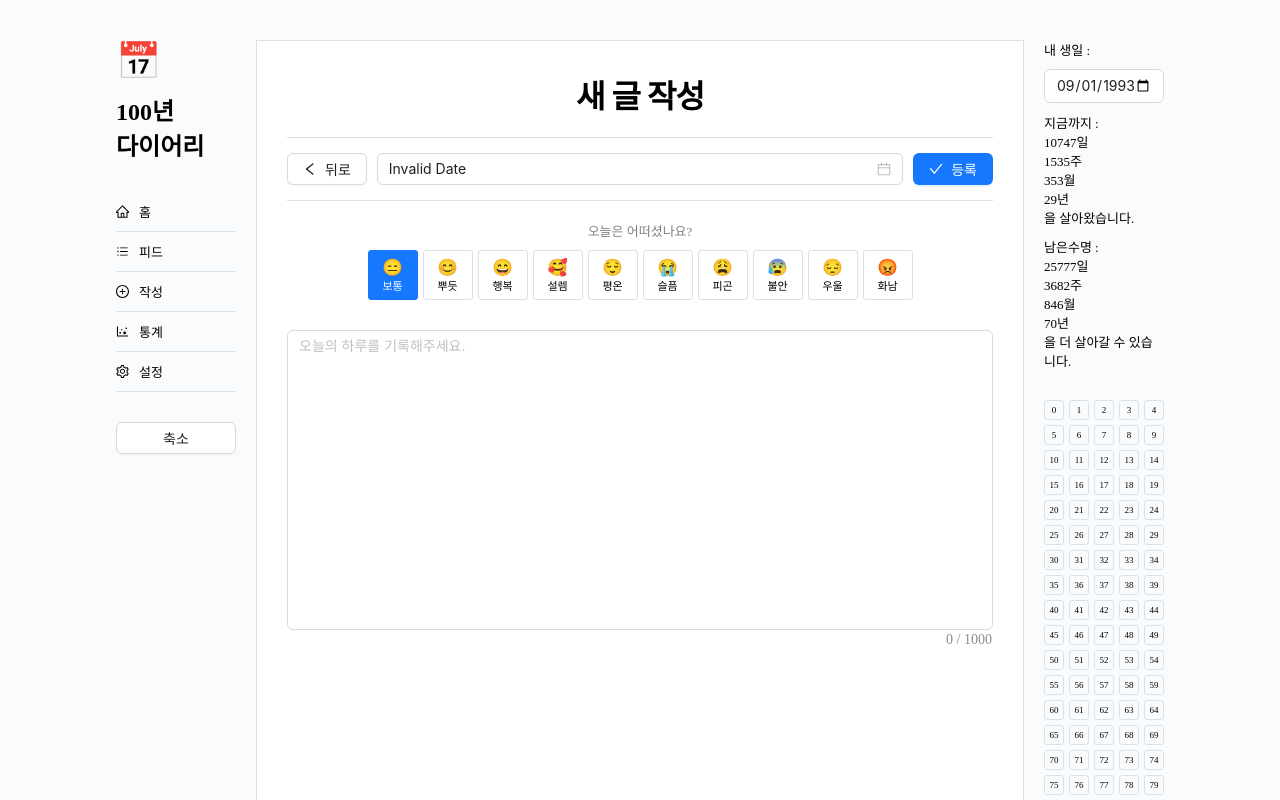
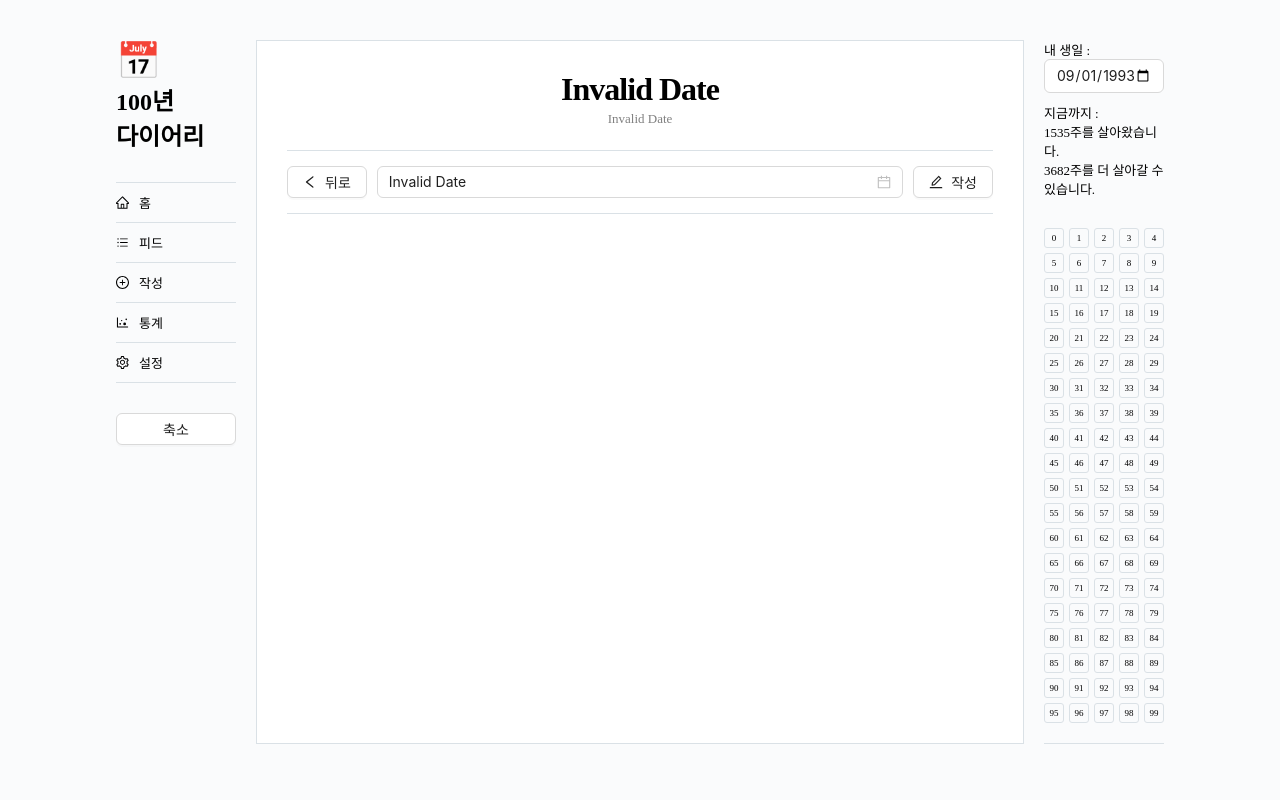
Before and after one commit to lekosk2001/one_hundred_years_diary, a Next.js app: page /1/create in a window 1280 px wide. Shown: the top 800 px of the page. Built offline with nearby package versions, Linux system fonts and the light colour scheme.

Commit message:
design : 스타일 정리.

```diff
--- a/src/components/commons/layout/index.tsx
+++ b/src/components/commons/layout/index.tsx
@@ -24,8 +24,10 @@
     return (
         <S.LayoutStyle>
             <S.Aside>
-                <S.Logo>📅</S.Logo>
-                <S.Title>100년 <br />다이어리</S.Title>
+                <Link href={"/"}>
+                    <S.Logo>📅</S.Logo>
+                    <S.Title>100년 <br />다이어리</S.Title>
+                </Link>
                 <S.Space />
                 <S.LinkLists>
                     <Link href={"/"}><S.LinkStyle><HomeOutlined /> 홈</S.LinkStyle></Link>
@@ -45,25 +47,16 @@
             >{props.children}</Main>
 
             <S.Aside>
-                <p>내 생일 : </p>
-                <Input type='date' onChange={onchangeBirthDay} defaultValue={birthDay.format("YYYY-MM-DD")}></Input>
+                <div>
+                    <p>내 생일 : </p>
+                    <Input type='date' onChange={onchangeBirthDay} defaultValue={birthDay.format("YYYY-MM-DD")}></Input>
+                </div>
                 <div>
                     <p>지금까지 : </p>
-                    <p>{today.diff(birthDay, "day")}일</p>
-                    <p>{today.diff(birthDay, "weeks")}주</p>
-                    <p>{today.diff(birthDay, "month")}월</p>
-                    <p>{today.diff(birthDay, "years")}년</p>
-                    <p>을 살아왔습니다.</p>
+                    <p>{today.diff(birthDay, "weeks")}주를 살아왔습니다.</p>
+                    <p>{birthDay.add(100, "years").diff(today, "weeks")}주를 더 살아갈 수 있습니다.</p>
                 </div>
-                <div>
-                    <p>남은수명 :</p>
-                    <p>{birthDay.add(100, "years").diff(today, "days")}일</p>
-                    <p>{birthDay.add(100, "years").diff(today, "weeks")}주</p>
-                    <p>{birthDay.add(100, "years").diff(today, "months")}월</p>
-                    <p>{birthDay.add(100, "years").diff(today, "years")}년</p>
-                    <p>을 더 살아갈 수 있습니다.</p>
-                </div>
-                <TotalYears></TotalYears>
+                <TotalYears />
             </S.Aside>
         </S.LayoutStyle>
     )
--- a/src/components/commons/layout/layout_style.ts
+++ b/src/components/commons/layout/layout_style.ts
@@ -2,6 +2,7 @@
 import styled from '@emotion/styled'
 
 export const LayoutStyle = styled.div`
+    flex-wrap: wrap;
     display: flex;
     padding: 0px 20px;
     margin: 40px auto;
@@ -27,6 +28,7 @@
 `
 
 export const LinkLists = styled.ul`
+    border-top: 1px solid #dae1e6;
     display: flex;
     flex-direction: column;
 `
--- a/src/pages/[year]/create/index.tsx
+++ /dev/null
@@ -1,142 +0,0 @@
-import React, { useState } from 'react'
-import * as S from '@/styles/common_style'
-import styled from '@emotion/styled'
-import { Button, DatePicker, Input, Radio } from 'antd'
-import { useRouter } from 'next/router'
-import { CheckOutlined, LeftOutlined } from '@ant-design/icons'
-import dayjs, { Dayjs } from 'dayjs'
-import CustomDatePicker from '@/components/commons/CustomDatePicker'
-
-type Props = {}
-
-const create = (props: Props) => {
-    const router = useRouter()
-    const { TextArea } = Input;
-
-    const Form = styled.form`
-        padding: 20px 0px;
-        width: 100%;
-        display: flex;
-        flex-direction: column;
-        gap: 30px;
-    `
-    const MoodSection = styled.section`
-
-    justify-content: center;
-        display: flex;
-        flex-direction: column;
-        gap: 10px;
-        label{
-            text-align: center;
-            font-size: 13px;
-            color: gray;
-        }
-    `
-
-    const MoodContainer = styled.div`
-        justify-content: center;
-        display: flex;
-        gap: 5px;
-        flex-wrap: wrap;
-    `
-
-    const [mood, setMood] = useState('보통')
-
-    const Mood = styled.button`
-        display: flex;
-        flex-direction: column;
-        justify-content: center;
-        align-items: center;
-        width: 50px;
-        height: 50px;
-        background-color: ${(props) => mood === props.id ? "#1677ff" : "#fff"} ;
-        color: ${(props) => mood === props.id ? "#fff" : "default"};
-        border: 1px solid ${(props) => mood === props.id ? "#1677ff" : "#dae1e6"} ;
-        font-size: 11px;
-        cursor: pointer;
-        border-radius: 3px;
-    `
-    const Imoge = styled.h2`
-
-    `
-
-    if (!router.query) { return <></> }
-
-    const onClickMood = (e: React.MouseEvent<HTMLButtonElement>) => {
-        e.preventDefault()
-        setMood(e.currentTarget.id)
-    }
-
-    return (
-        <>
-            <S.Title>새 글 작성</S.Title>
-            <S.ButtonsWrapper>
-                <Button
-                    onClick={() => router.push(`/${router.query.year}/${router.query.date}`)}
-                ><LeftOutlined /> 뒤로</Button>
-                <CustomDatePicker isCreate={true} />
-                <Button type="primary"><CheckOutlined /> 등록</Button>
-            </S.ButtonsWrapper>
-            <Form>
-                <MoodSection>
-                    <label>오늘은 어떠셨나요?</label>
-                    <MoodContainer>
-                        <Mood onClick={onClickMood} id="보통">
-                            <Imoge>😑</Imoge>
-                            보통
-                        </Mood>
-                        <Mood onClick={onClickMood} id="뿌듯">
-                            <Imoge>😊</Imoge>
-                            뿌듯
-                        </Mood>
-                        <Mood onClick={onClickMood} id="행복">
-                            <Imoge>😄</Imoge>
-                            행복
-                        </Mood>
-                        <Mood onClick={onClickMood} id="설렘">
-                            <Imoge>🥰</Imoge>
-                            설렘
-                        </Mood>
-                        <Mood onClick={onClickMood} id="평온">
-                            <Imoge>😌</Imoge>
-                            평온
-                        </Mood>
-                        <Mood onClick={onClickMood} id="슬픔">
-                            <Imoge>😭</Imoge>
-                            슬픔
-                        </Mood>
-                        <Mood onClick={onClickMood} id="피곤">
-                            <Imoge>😩</Imoge>
-                            피곤
-                        </Mood>
-                        <Mood onClick={onClickMood} id="불안">
-                            <Imoge>😰</Imoge>
-                            불안
-                        </Mood>
-                        <Mood onClick={onClickMood} id="우울">
-                            <Imoge>😔</Imoge>
-                            우울
-                        </Mood>
-                        <Mood onClick={onClickMood} id="화남">
-                            <Imoge>😡</Imoge>
-                            화남
-                        </Mood>
-                    </MoodContainer>
-
-                </MoodSection>
-
-                <TextArea
-                    id="contents"
-                    showCount
-                    maxLength={1000}
-                    style={{ height: 300, resize: 'none' }}
-                    // onChange={onChange}
-                    placeholder="오늘의 하루를 기록해주세요."
-                />
-            </Form>
-
-        </>
-    )
-}
-
-export default create
--- a/src/styles/common_style.ts
+++ b/src/styles/common_style.ts
@@ -85,20 +85,30 @@
 `
 
 export const DayBlock = styled.div`
-    font-size: 11px;
-    line-height: 11px;
+    overflow: hidden;
     width: 40px;
     height: 40px;
     border-radius: 3px;
     border: 1px solid #dae1e6;
+    flex-direction: column;
     display: flex;
     padding: 5px;
     cursor: pointer;
     transition: 0.1s all ease;
     &:hover{
         background-color: #dae1e6;
-        text-decoration: underline;
+        p{text-decoration: underline;}
     }
+`
+
+export const Imoge = styled.h1`
+    font-size: 40px;
+    line-height: 25px;
+`
+
+export const DayBlockNumber = styled.p`
+    font-size: 11px;
+    line-height: 11px;
 `
 
 
```
Also changed, not shown: src/pages/[year]/[date]/create/index.tsx (+14 -9 lines), src/pages/[year]/index.tsx (+10 -3 lines).
